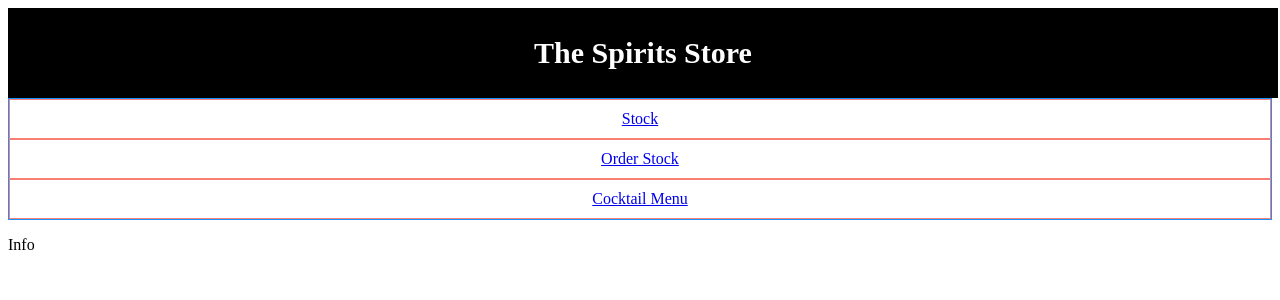
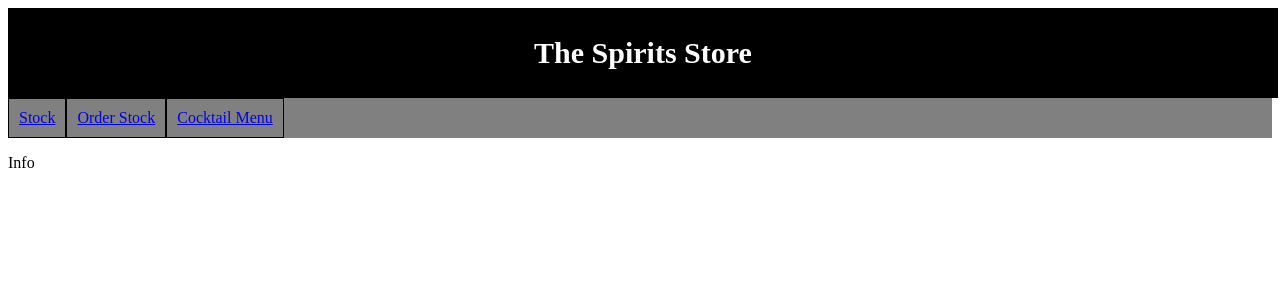
Before and after one commit to IanTennyson/cocktail_bar, a Sinatra app: page / in a window 1280 px wide. Shown: the top 300 px of the page. Run offline with Sinatra, Linux system fonts and the light colour scheme; parts of the project's set-up code (start-up, migrations or seed data) failed here and were passed over.

Commit message:
added css to nav bar

```diff
--- a/controllers/cocktails_controller.rb
+++ b/controllers/cocktails_controller.rb
@@ -9,6 +9,5 @@ require_relative( '../models/ingredients_list.rb' )
 get '/cocktails' do
   @cocktails = Cocktail.all()
   @ingredient_list = IngredientList.all()
-
   erb( :"cocktails/index" )
 end
--- a/controllers/ingredients_controller.rb
+++ b/controllers/ingredients_controller.rb
@@ -24,10 +24,16 @@ post '/ingredients' do
   redirect to ("/ingredients")
 end
 
+
+
+
 post '/ingredients/:id/delete' do
   Ingredient.delete(params[:id])
   redirect to("/ingredients")
 end
+
+
+
 
 get '/ingredients/:id/edit' do
   @ingredient = Ingredient.find(params[:id])
--- a/public/styles/structure.css
+++ b/public/styles/structure.css
@@ -13,18 +13,19 @@ h1 {
 }
 
 .grid {
-    border: solid 1px dodgerblue;
+    background-color: grey;
+
+    flex-direction: row;
   }
 
 .grid-row {
     display: flex;
-    flex-direction: column;
+
   }
 
 .grid-cell {
     text-align: center;
     flex: 1;
     padding: 10px;
-    border: solid 1px salmon;
-    flex-direction: row;
+    border: solid black 1px;
   }
--- a/views/layout.erb
+++ b/views/layout.erb
@@ -12,9 +12,9 @@
     </div>
       <div class="grid">
         <div class="grid-row" >
-          <div class="grid-cell"><a href="/ingredients">Stock</a></div>
-          <div class="grid-cell"><a href="/ingredients/new">Order Stock</a></div>
-          <div class="grid-cell"><a href="/cocktails">Cocktail Menu</a></div>
+          <a href="/ingredients"><div class="grid-cell">Stock</div></a>
+          <a href="/ingredients/new"><div class="grid-cell">Order Stock</div></a>
+          <a href="/cocktails"><div class="grid-cell">Cocktail Menu</div></a>
         </div>
       </div>
   </nav>
```
